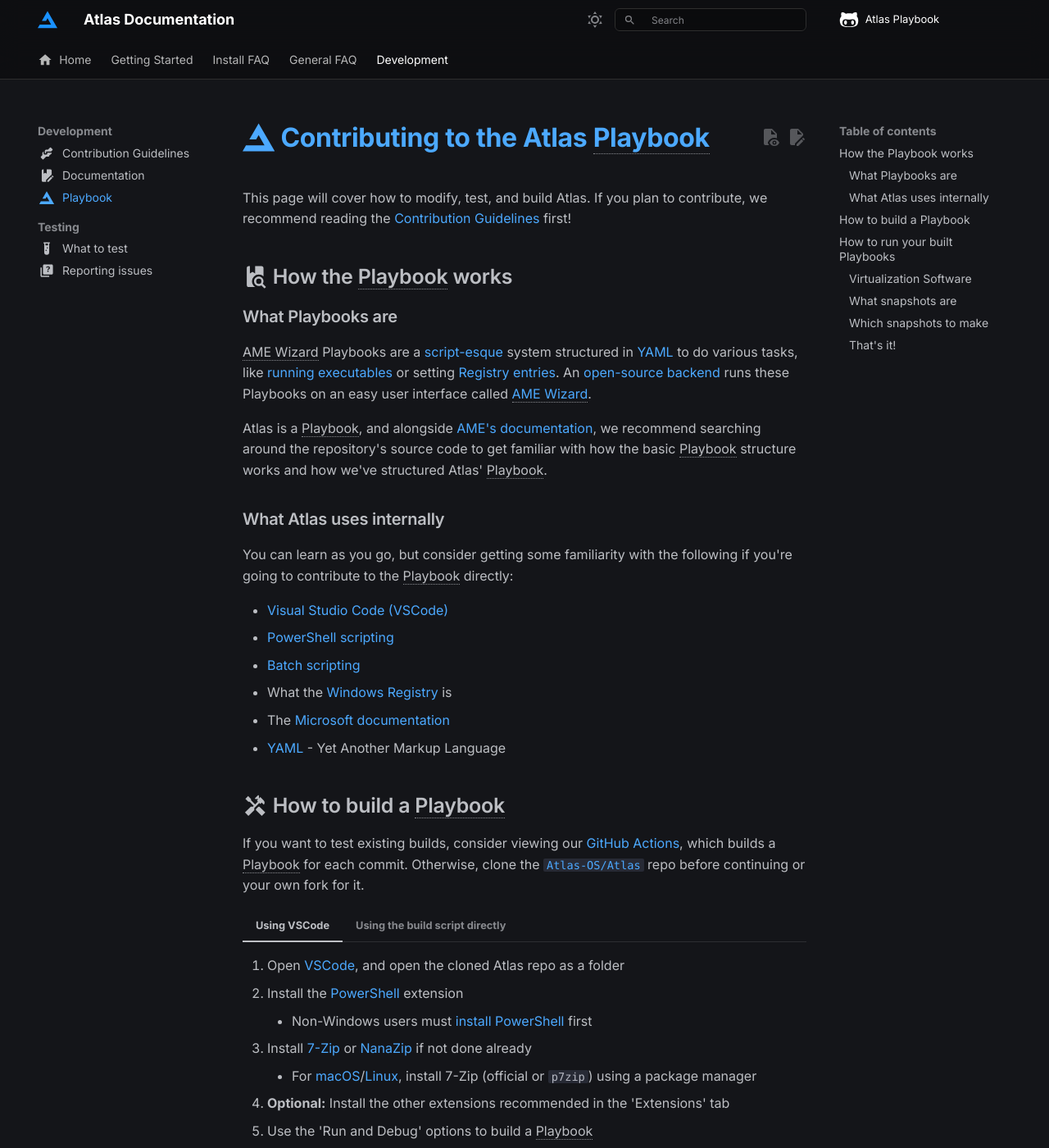
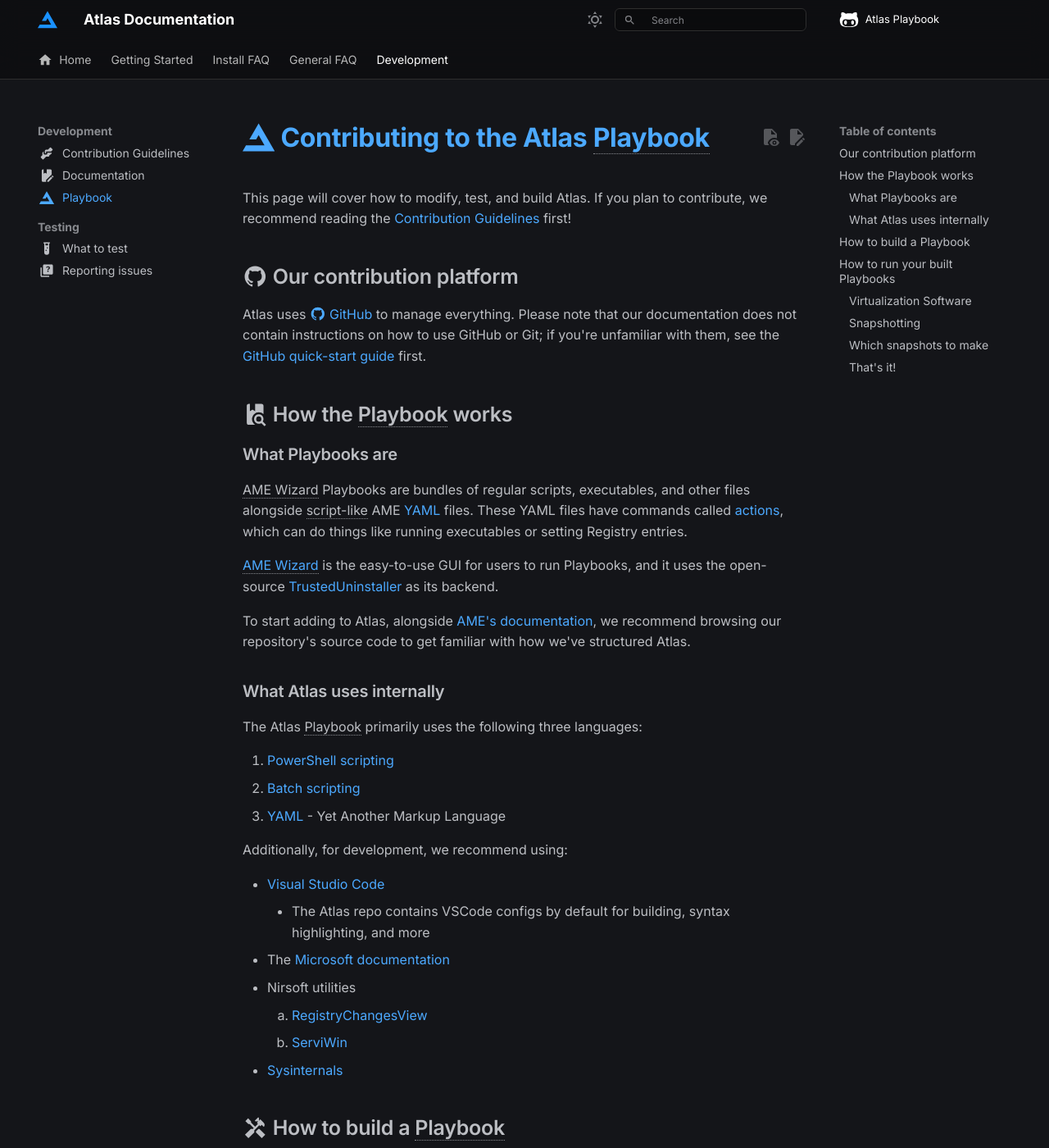
Before and after one commit to Atlas-OS/docs, an MkDocs documentation site: the page built from docs/contributing/playbook.md, in a window 1280 px wide and 1400 px high. Shown: the whole window at 82% size. Built offline with MkDocs 1.6.1 and Material for MkDocs 9.7.7, drawn with Linux system fonts in a browser that asks for light colours; emoji names are drawn with the system emoji font; some web fonts are replaced; comment, search, counter and statistics services are not loaded; some of the changed text lies outside the part shown.

Commit message:
feat(development): various clarity improvements

```diff
--- a/docs/contributing/contribution-guidelines.md
+++ b/docs/contributing/contribution-guidelines.md
@@ -7,7 +7,11 @@ icon: material/handshake
 
 This page provides guidelines on how to contribute to Atlas. We highly appreciate your contributions!
 
-Atlas uses [:simple-github: GitHub](https://github.com/Atlas-OS) to manage everything. See the [GitHub quick start guide](https://docs.github.com/get-started/quickstart) first if you're unfamiliar with GitHub. Apart from how to use GitHub, this page tells you everything else.
+<!-- --8<-- [start:gitNotice] -->
+## :material-github: Our contribution platform
+
+Atlas uses [:material-github: GitHub](https://github.com/Atlas-OS) to manage everything. Please note that our documentation does not contain instructions on how to use GitHub or Git; if you're unfamiliar with them, see the [GitHub quick-start guide](https://docs.github.com/get-started/quickstart) first.
+<!-- --8<-- [end:gitNotice] -->
 
 ## :octicons-git-commit-24: Areas of contribution
 
@@ -63,7 +67,7 @@ Before a pull request, ensure that:
 
 ### :octicons-verified-16: Commit Signature Verification
 
-We highly recommend setting up [commit signature verification](https://docs.github.com/en/authentication/managing-commit-signature-verification). This marks your commits as **:material-checkbox-marked-circle: Verified**, indicating commits have not been forged by someone else.
+We highly recommend setting up [commit signature verification](https://docs.github.com/en/authentication/managing-commit-signature-verification). It marks your commits as **:material-checkbox-marked-circle: Verified**, indicating that someone else has not forged commits.
 
 Check out this [detailed guide on setting up verified commits](https://gist.github.com/Beneboe/3183a8a9eb53439dbee07c90b344c77e#file-how-to-setup-verified-commits-md).
 
@@ -90,9 +94,8 @@ Check out this [detailed guide on setting up verified commits](https://gist.gith
 
 We recommend using [:simple-conventionalcommits: Conventional Commits](https://www.conventionalcommits.org/) in Atlas repositories for consistency and more descriptive commits. You can also look at [Angular's Conventional Commits](https://github.com/angular/angular/blob/68a6a07/CONTRIBUTING.md#commit) for more guidance.
 
-Conventional Commits are a commit message format that helps to make the commit history more readable and easier to navigate.
+Conventional Commits is a commit message format that helps make the commit history more readable and easier to navigate.
 
 *Example*: [`feat: ✨ add fAllowFullControl`](https://github.com/Atlas-OS/Atlas/commit/72cdcc7b327df19fd07e9c6eb0a10812ac6936b0)
 
-- [**Extension for Visual Studio Code**](https://github.com/vivaxy/vscode-conventional-commits)
-- [**Emoji reference**](https://gitmoji.dev) (optional)
+[Extension for Visual Studio Code ->](https://github.com/vivaxy/vscode-conventional-commits)
--- a/docs/contributing/playbook.md
+++ b/docs/contributing/playbook.md
@@ -7,29 +7,40 @@ icon: custom/atlas
 
 This page will cover how to modify, test, and build Atlas. If you plan to contribute, we recommend reading the [Contribution Guidelines](contribution-guidelines.md) first!
 
+--8<-- "contribution-guidelines.md:gitNotice"
+
 ## :material-book-search: How the Playbook works
 
 ### What Playbooks are
 
-AME Wizard Playbooks are a [script-esque](https://en.wikipedia.org/wiki/Scripting_language) system structured in [YAML](https://gettaurus.org/docs/YAMLTutorial/) to do various tasks, like [running executables](https://docs.ameliorated.io/developers/actions/Run.html) or setting [Registry entries](https://docs.ameliorated.io/developers/actions/RegistryValue.html). An [open-source backend](https://github.com/Ameliorated-LLC/trusted-uninstaller-cli) runs these Playbooks on an easy user interface called [AME Wizard](https://ameliorated.io/).
+AME Wizard Playbooks are bundles of regular scripts, executables, and other files alongside script-like AME [YAML](https://gettaurus.org/docs/YAMLTutorial/) files.
+These YAML files have commands called [actions](https://docs.ameliorated.io/developers/actions.html), which can do things like running executables or setting Registry entries.
 
-Atlas is a Playbook, and alongside [AME's documentation](https://docs.ameliorated.io/developers.html), we recommend searching around the repository's source code to get familiar with how the basic Playbook structure works and how we've structured Atlas' Playbook.
+[AME Wizard](https://ameliorated.io/) is the easy-to-use GUI for users to run Playbooks, and it uses the open-source [TrustedUninstaller](https://github.com/Ameliorated-LLC/trusted-uninstaller-cli) as its backend.
+
+To start adding to Atlas, alongside [AME's documentation](https://docs.ameliorated.io/developers.html), we recommend browsing our repository's source code to get familiar with how we've structured Atlas.
 
 ### What Atlas uses internally
 
-You can learn as you go, but consider getting some familiarity with the following if you're going to contribute to the Playbook directly:
+The Atlas Playbook primarily uses the following three languages:
 
-- [Visual Studio Code (VSCode)](https://code.visualstudio.com/learn)
-- [PowerShell scripting](https://learn.microsoft.com/en-us/powershell/scripting/learn/ps101/01-getting-started)
-- [Batch scripting](https://ss64.com/nt/syntax.html)
-- What the [Windows Registry](https://en.wikipedia.org/wiki/Windows_Registry) is
+1. [PowerShell scripting](https://learn.microsoft.com/powershell/scripting/learn/ps101/01-getting-started)
+1. [Batch scripting](https://ss64.com/nt/syntax.html)
+1. [YAML](https://gettaurus.org/docs/YAMLTutorial/) - Yet Another Markup Language
+
+Additionally, for development, we recommend using:
+
+- [Visual Studio Code](https://code.visualstudio.com/learn)
+    - The Atlas repo contains VSCode configs by default for building, syntax highlighting, and more
 - The [Microsoft documentation](https://learn.microsoft.com/windows/resources/)
-- [YAML](https://gettaurus.org/docs/YAMLTutorial/) - Yet Another Markup Language
-
+- Nirsoft utilities
+    1. [RegistryChangesView](https://www.nirsoft.net/utils/registry_changes_view.html)
+    1. [ServiWin](https://www.nirsoft.net/utils/serviwin.html)
+- [Sysinternals](https://learn.microsoft.com/sysinternals/downloads/)
 
 ## :material-hammer-screwdriver: How to build a Playbook
 
-If you want to test existing builds, consider viewing our [GitHub Actions](https://github.com/Atlas-OS/Atlas/actions/workflows/apbx.yaml), which builds a Playbook for each commit. Otherwise, clone the [`Atlas-OS/Atlas`](https://github.com/Atlas-OS/Atlas) repo before continuing or your own fork for it.
+If you want to test existing builds, consider viewing our [GitHub Actions](https://github.com/Atlas-OS/Atlas/actions/workflows/apbx.yaml), which builds a Playbook for each commit. Otherwise, clone the [`Atlas-OS/Atlas`](https://github.com/Atlas-OS/Atlas) repo before continuing or using your fork.
 
 === "Using VSCode"
 
@@ -69,23 +80,23 @@ Here's a comparison of our two recommendations:
 |                         **Ease of Installation**                          |          :material-check: Installation through [Windows features](https://learn.microsoft.com/en-us/virtualization/hyper-v-on-windows/quick-start/enable-hyper-v), no external downloads           | :material-alert-circle-outline: It's [officially free now](https://blogs.vmware.com/workstation/2024/05/vmware-workstation-pro-now-available-free-for-personal-use.html), but you need to tediously sign-up for a Broadcom account |
 |                             **Compatibility**                             |                                                     :material-alert-circle-outline: Enables 'Secure system,' which causes issues for some apps                                                     |                                                                       :material-check-all: No incompatibilities with apps as it's not directly in the kernel                                                                       |
 |                              **Guest Tools**                              | :material-alert-circle-outline: Annoying to work with as it's [just an RDP session](https://learn.microsoft.com/en-us/virtualization/hyper-v-on-windows/user-guide/enhanced-session-mode), low FPS |                                                                        :material-check-all: Has a vGPU, 60fps viewport, good drag-and-drop support, stable                                                                         |
-|                           **Operating Systems**                           |                                                                       :material-check: Hyper-V is only avaliable on Windows                                                                        |                                                                                        :material-check-all: Avaliable on Linux and Windows                                                                                         |
+|                           **Operating Systems**                           |                                                                       :material-check: Hyper-V is only avaliable on Windows                                                                        |                                                                                        :material-check-all: Available on Linux and Windows                                                                                         |
 
 !!! note "Apple-silicon Mac users"
 
-    Due to not being tested frequently, we would appreciate it if you could test Atlas with Windows-on-ARM (11) using your Apple-silicon-based device. For this, consider using either:
+    We would appreciate it if you could test Atlas with Windows 11 on-ARM using your Apple-silicon-based device. For this, consider using either:
 
     [VMWare Fusion (free with Broadcom account)](https://www.vmware.com/products/desktop-hypervisor.html){ .md-button target="_blank" }
     [Parallels (14-day trial)](https://www.parallels.com/){ .md-button target="_blank" }
 
     **Note:** ARM ISOs aren't available on Microsoft's website. Instead, these apps download them for you.
 
-### What snapshots are
+### Snapshotting
 
-Snapshotting is a feature in most virtual machine software that saves the current memory, disk, and settings state of a virtual machine so that you can restore it later.
+Snapshotting is a feature in most virtual machine software that saves the current memory, disk, and settings of a virtual machine so that you can restore it later.
 
-Snapshots are handy for Atlas as you can test one Playbook and revert to an older snapshot to test another Playbook once finished.
-Additionally, you can save a VM while testing something specific and return to it later.
+Snapshots are handy for Atlas as you can test one Playbook and revert to unmodified Windows to test another Playbook once finished.
+Additionally, you can save a snapshot for testing something specific and return to it later.
 
 ### Which snapshots to make
 
@@ -104,4 +115,4 @@ We recommend making three initial snapshots:
 
 ### That's it!
 
-Any Atlas Playbook should be ready to get tested now. Ensure to test what you're working on extensively. :partying_face:
+Any Atlas Playbook should be ready to get tested now. Ensure that you extensively test what you're working on. :partying_face:
--- a/mkdocs.yml
+++ b/mkdocs.yml
@@ -279,7 +279,7 @@ markdown_extensions:
   - pymdownx.snippets:
       auto_append:
         - abbreviations.md
-      base_path: ['./docs/getting-started/', 'includes']
+      base_path: ['./docs/getting-started/', './docs/contributing/', 'includes']
 
   # https://squidfunk.github.io/mkdocs-material/reference/content-tabs
   - pymdownx.tabbed:
```
Also changed, not shown: other parts of docs/contributing/playbook.md (+1 -1 lines), docs/contributing/documentation.md (+11 -7 lines), includes/abbreviations.md (+1 -0 lines).
